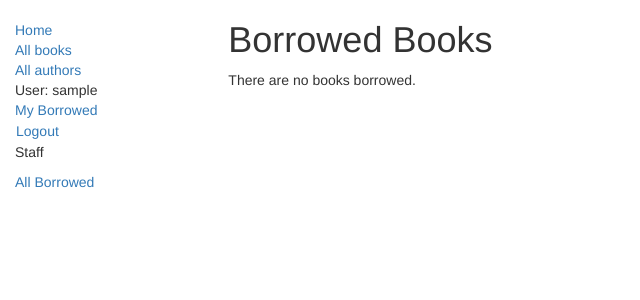
After one commit to HABAB0/django-practice, a Django app: page /catalog/allbooks/ in a window 1280 px wide. The commit adds this page. Shown: the top 300 px of the page, without its empty margins (0-640 px from the left). Run offline with Django 5.2, Linux system fonts and the light colour scheme; a user stored in the database is signed in; tables that the repository leaves empty hold one stand-in row (values such as "Sample post"); some libraries are stand-ins or nearby versions.

Commit message:
add: borrowed books for user and all borrowed books for worker

```diff
--- a/locallibrary/catalog/admin.py
+++ b/locallibrary/catalog/admin.py
@@ -25,17 +25,18 @@ class BookAdmin(admin.ModelAdmin):
 
 @admin.register(BookInstance)
 class BookInstanceAdmin(admin.ModelAdmin):
-    list_display = ('book', 'status', 'due_back', 'id')
+    list_display = ('book', 'status', 'borrower', 'due_back', 'id')
     list_filter = ('status', 'due_back')
     fieldsets = (
         (None, {
             'fields': ('book', 'imprint', 'id')
         }),
         ('Availability', {
-            'fields': ('status', 'due_back')
+            'fields': ('status', 'due_back', 'borrower')
         })
     )
 
 
+
 admin.site.register(Author, AuthorAdmin)
 # Register your models here.
--- a/locallibrary/catalog/static/css/styles.css
+++ b/locallibrary/catalog/static/css/styles.css
@@ -12,3 +12,8 @@
   padding: 0;
   margin: 0;
 }
+
+#allBooks {
+    display: flex;
+    gap: 20px;
+}
--- a/locallibrary/catalog/templates/base_generic.html
+++ b/locallibrary/catalog/templates/base_generic.html
@@ -26,6 +26,9 @@
                  <li>
                      User: {{ user.get_username }}
                  </li>
+
+                <li><a href="{% url 'my-borrowed' %}">My Borrowed</a></li>
+
                  <li>
                    <form id="logout-form" method="post" action="{% url 'logout' %}">
                      {% csrf_token %}
@@ -35,6 +38,10 @@
                {% else %}
                  <li><a href="{% url 'login' %}?next={{ request.path }}">Login</a></li>
                {% endif %}
+                {% if perms.catalog.can_mark_returned %}
+                    <p>Staff</p>
+                    <li><a href="{% url 'all-borrowed' %}">All Borrowed</a></li>
+                {% endif %}
             </ul>
             {% endblock %}
         </div>
--- /dev/null
+++ b/locallibrary/catalog/templates/catalog/bookinstance_list_borrowed_all.html
@@ -0,0 +1,21 @@
+{% extends "base_generic.html" %}
+
+{% block content %}
+  <h1>Borrowed Books</h1>
+
+  {% if bookinstance_list %}
+  <ul >
+
+    {% for bookinst in bookinstance_list %}
+      <li id="allBooks" class="{% if bookinst.is_overdue %}text-danger{% endif %}">
+        <p>Username: {{ bookinst.borrower.username }}</p>
+        Book: <a href="{% url 'book-detail' bookinst.book.pk %}">{{ bookinst.book.title }}</a>
+        ({{ bookinst.due_back }})
+      </li>
+    {% endfor %}
+  </ul>
+
+  {% else %}
+    <p>There are no books borrowed.</p>
+  {% endif %}
+{% endblock %}
--- a/locallibrary/catalog/urls.py
+++ b/locallibrary/catalog/urls.py
@@ -7,4 +7,6 @@ urlpatterns = [
     path('books/<int:pk>/', views.BookDetailView.as_view(), name='book-detail'),
     path('authors/', views.AuthorListView.as_view(), name='authors'),
     path('authors/<int:pk>/', views.AuthorDetailView.as_view(), name='author-detail'),
+    path('mybooks/', views.LoanedBooksByUserListView.as_view(), name='my-borrowed'),
+    path('allbooks/', views.AllLoanedBooksListView.as_view(), name='all-borrowed'),
 ]
--- a/locallibrary/catalog/views.py
+++ b/locallibrary/catalog/views.py
@@ -1,6 +1,8 @@
 from django.shortcuts import render
 from .models import Book, Author, BookInstance, Genre
 from django.views import generic
+from django.contrib.auth.mixins import LoginRequiredMixin, PermissionRequiredMixin
+from django.contrib.auth.decorators import permission_required
 
 def index(request):
     num_books = Book.objects.all().count()
@@ -43,4 +45,24 @@ class AuthorListView(generic.ListView):
 
 class AuthorDetailView(generic.DetailView):
     model = Author
-# Create your views here.
+
+class LoanedBooksByUserListView(LoginRequiredMixin, generic.ListView):
+    model = BookInstance
+    template_name = 'catalog/bookinstance_list_borrowed_user.html'
+    paginate_by = 10
+
+    def get_queryset(self):
+        return (
+            BookInstance.objects.filter(borrower = self.request.user)
+            .filter(status__exact='o')
+            .order_by('due_back')
+        )
+
+class AllLoanedBooksListView(PermissionRequiredMixin, generic.ListView):
+    permission_required = 'catalog.can_mark_returned'
+    model = BookInstance
+    template_name = 'catalog/bookinstance_list_borrowed_all.html'
+    paginate_by = 10
+
+    def get_queryset(self):
+        return BookInstance.objects.filter(status__exact='o').order_by('due_back')
```
Also changed, not shown: locallibrary/catalog/models.py (+9 -0 lines), locallibrary/catalog/templates/catalog/bookinstance_list_borrowed_user.html (added, +20 -0 lines).
